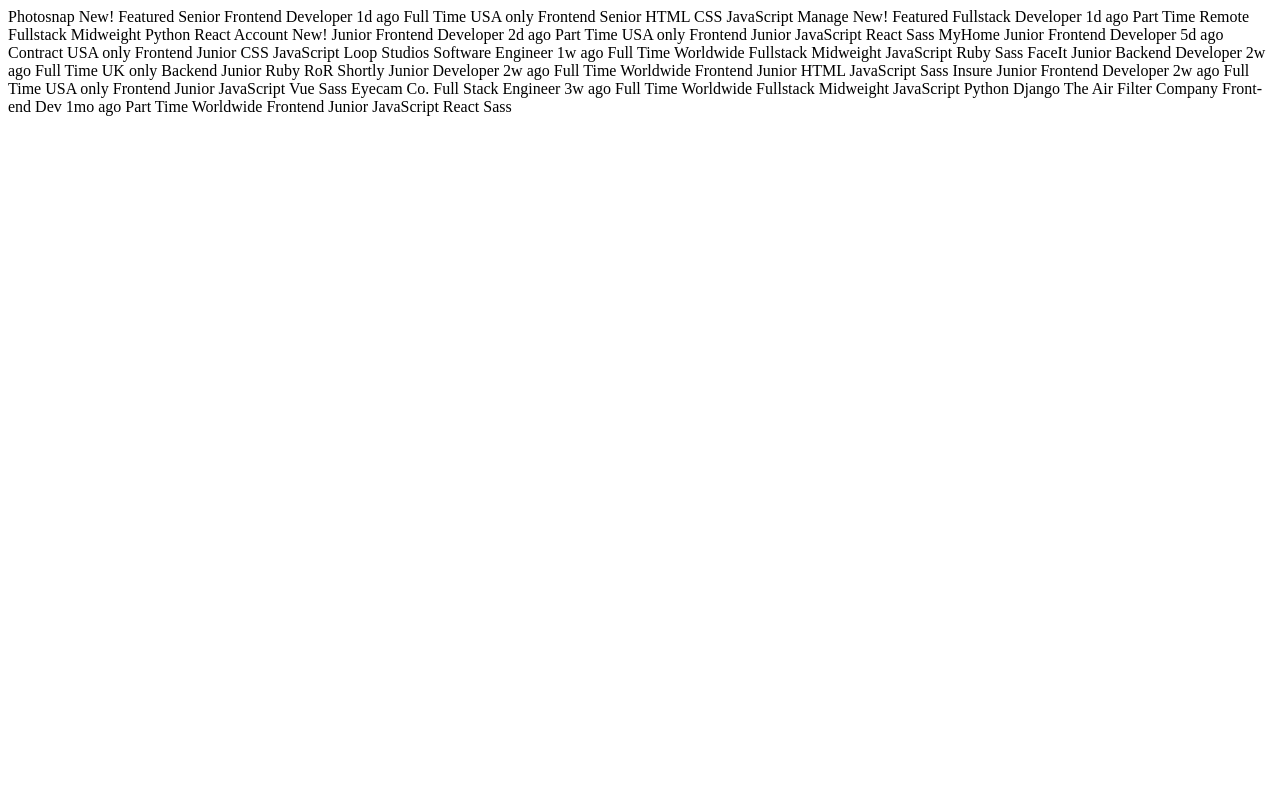
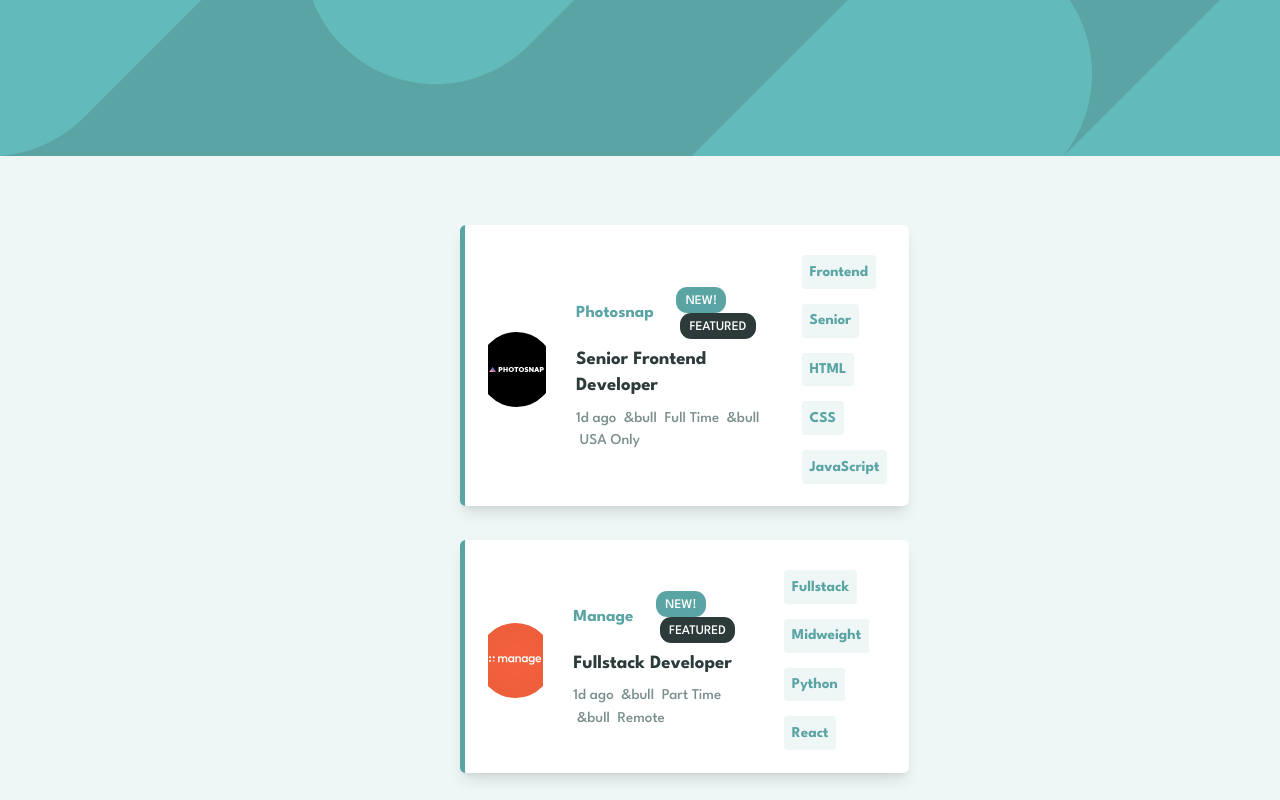
Before and after one commit to OGShawnLee/static-job-listings, a Svelte app: page / in a window 1280 px wide. Shown: the top 800 px of the page. Built offline with nearby package versions, Linux system fonts and the light colour scheme.

Commit message:
:sparkles: [feat]: add listings component

```diff
--- a/index.html
+++ b/index.html
@@ -4,9 +4,15 @@
     <meta charset="UTF-8" />
     <link rel="icon" sizes="32x32" type="image/png" href="/favicon-32x32.png" />
     <meta name="viewport" content="width=device-width, initial-scale=1.0" />
+    <link rel="preconnect" href="https://fonts.googleapis.com" />
+    <link rel="preconnect" href="https://fonts.gstatic.com" crossorigin />
+    <link
+      href="https://fonts.googleapis.com/css2?family=League+Spartan:wght@500;700&display=swap"
+      rel="stylesheet"
+    />
     <title>Frontend Mentor | Job Listings</title>
   </head>
-  <body>
+  <body class="pt-60 pb-24 | bg-steal-100 font-spartan">
     <div id="app"></div>
     <script type="module" src="/src/main.ts"></script>
   </body>
--- a/package.json
+++ b/package.json
@@ -17,6 +17,7 @@
     "svelte-preprocess": "^4.9.8",
     "tslib": "^2.3.1",
     "typescript": "^4.5.4",
-    "vite": "^2.9.0"
+    "vite": "^2.9.0",
+    "vite-plugin-windicss": "^1.8.4"
   }
 }
--- a/src/App.svelte
+++ b/src/App.svelte
@@ -1,115 +1,39 @@
-<!-- Item Start -->
-Photosnap New! Featured Senior Frontend Developer 1d ago Full Time USA only
-<!-- Role -->
-Frontend
-<!-- Level -->
-Senior
-<!-- Languages -->
-HTML CSS JavaScript
-<!-- Item End -->
+<script lang="ts">
+  import { Listing, Listings } from './components';
+</script>
 
-<!-- Item Start -->
-Manage New! Featured Fullstack Developer 1d ago Part Time Remote
-<!-- Role -->
-Fullstack
-<!-- Level -->
-Midweight
-<!-- Languages -->
-Python
-<!-- Tools -->
-React
-<!-- Item End -->
+<main class="max-w-sm mx-auto | sm:container">
+  <Listings let:listings>
+    <section class="grid gap-9">
+      <h1 class="sr-only">Job Listings</h1>
+      {#each listings as listing (listing.id)}
+        <Listing {listing} />
+      {/each}
+    </section>
+  </Listings>
+</main>
 
-<!-- Item Start -->
-Account New! Junior Frontend Developer 2d ago Part Time USA only
-<!-- Role -->
-Frontend
-<!-- Level -->
-Junior
-<!-- Languages -->
-JavaScript
-<!-- Tools -->
-React Sass
-<!-- Item End -->
+<style>
+  :global(html) {
+    font-size: 15px;
+  }
 
-<!-- Item Start -->
-MyHome Junior Frontend Developer 5d ago Contract USA only
-<!-- Role -->
-Frontend
-<!-- Level -->
-Junior
-<!-- Languages -->
-CSS JavaScript
-<!-- Item End -->
+  :global(body::after) {
+    content: '';
+    position: absolute;
+    top: 0;
+    width: 100%;
+    height: 156px;
+    z-index: -10;
+    background-color: hsl(180, 29%, 50%);
+    background-image: url('./assets/bg-header-desktop.svg');
+    background-size: cover;
+    background-repeat: no-repeat;
+  }
 
-<!-- Item Start -->
-Loop Studios Software Engineer 1w ago Full Time Worldwide
-<!-- Role -->
-Fullstack
-<!-- Level -->
-Midweight
-<!-- Languages -->
-JavaScript Ruby
-<!-- Tools -->
-Sass
-<!-- Item End -->
-
-<!-- Item Start -->
-FaceIt Junior Backend Developer 2w ago Full Time UK only
-<!-- Role -->
-Backend
-<!-- Level -->
-Junior
-<!-- Languages -->
-Ruby
-<!-- Tools -->
-RoR
-<!-- Item End -->
-
-<!-- Item Start -->
-Shortly Junior Developer 2w ago Full Time Worldwide
-<!-- Role -->
-Frontend
-<!-- Level -->
-Junior
-<!-- Languages -->
-HTML JavaScript
-<!-- Tools -->
-Sass
-<!-- Item End -->
-
-<!-- Item Start -->
-Insure Junior Frontend Developer 2w ago Full Time USA only
-<!-- Role -->
-Frontend
-<!-- Level -->
-Junior
-<!-- Languages -->
-JavaScript
-<!-- Tools -->
-Vue Sass
-<!-- Item End -->
-
-<!-- Item Start -->
-Eyecam Co. Full Stack Engineer 3w ago Full Time Worldwide
-<!-- Role -->
-Fullstack
-<!-- Level -->
-Midweight
-<!-- Languages -->
-JavaScript Python
-<!-- Tools -->
-Django
-<!-- Item End -->
-
-<!-- Item Start -->
-The Air Filter Company Front-end Dev 1mo ago Part Time Worldwide
-<!-- Role -->
-Frontend
-<!-- Level -->
-Junior
-<!-- Languages -->
-JavaScript
-<!-- Tools -->
-React Sass
-<!-- Item End -->
+  @media (max-width: 375px) {
+    :global(body::after) {
+      background-image: url('./assets/bg-header-mobile.svg');
+    }
+  }
+</style>
--- /dev/null
+++ b/src/components/Listing.svelte
@@ -0,0 +1,78 @@
+<script lang="ts">
+  export let listing: Listing;
+
+  const skills = [listing.role, listing.level, ...listing.languages, ...listing.tools];
+</script>
+
+<article
+  class="relative pt-12 px-6 pb-6 | flex flex-col gap-3 | bg-white rounded-md shadow-lg | sm:pt-8 lg:(flex-row items-center gap-8)"
+  class:featured={listing.featured}
+  id="listing-{listing.id}">
+  <!-- Details -->
+  <div class="sm:(flex items-center gap-8)">
+    <!-- Image -->
+    <div class="absolute -top-6 h-16 w-16 min-h-16 rounded-full sm:(static h-20 w-20 min-h-20)">
+      <img
+        class="w-full h-full object-center object-cover"
+        src={listing.logo}
+        alt="{listing.company}-logo" />
+    </div>
+    <div class="flex flex-col gap-2">
+      <div class="flex items-center gap-6">
+        <span class="text-lg font-bold text-cadet">
+          {listing.company}
+        </span>
+        {#if listing.featured || listing.new}
+          <div class="space-x-1 children:max-h-[fit-content]">
+            {#if listing.new}
+              <div class="inline-block px-2.5 py-0.5 | bg-cadet rounded-xl">
+                <span class="text-sm text-white uppercase">New!</span>
+              </div>
+            {/if}
+            {#if listing.featured}
+              <div class="inline-block px-2.5 py-0.5 | bg-steal-600 rounded-xl">
+                <span class="text-sm text-white uppercase">Featured</span>
+              </div>
+            {/if}
+          </div>
+        {/if}
+      </div>
+      <h2
+        class="text-xl font-bold text-steal-600 transition-colors duration-150 hover:text-cadet cursor-pointer">
+        {listing.position}
+      </h2>
+      <div class="space-x-1 text-steal-500">
+        <span>{listing.postedAt}</span>
+        <span aria-hidden="true"> &bull </span>
+        <span>{listing.contract}</span>
+        <span aria-hidden="true"> &bull </span>
+        <span>{listing.location}</span>
+      </div>
+    </div>
+  </div>
+  <!-- Divider -->
+  <div class="h-[1px] my-2.5 | bg-steal-600/30 | lg:hidden" />
+  <!-- Skills -->
+  <section class="lg:ml-auto">
+    <h3 class="sr-only">Skills</h3>
+    <ul class="flex flex-wrap gap-4">
+      {#each skills as skill}
+        <li>
+          <button
+            class="py-1.5 px-2 rounded | bg-steal-100 font-bold text-cadet transition-colors duration-150 hover:(bg-cadet text-steal-100)"
+            aria-label="add {skill} to the filter list">
+            {skill}
+          </button>
+        </li>
+      {/each}
+    </ul>
+  </section>
+</article>
+
+<style>
+  .featured {
+    border-left: 5px;
+    border-style: solid;
+    border-left-color: hsl(180, 29%, 50%);
+  }
+</style>
--- /dev/null
+++ b/src/components/Listings.svelte
@@ -0,0 +1,7 @@
+<script lang="ts">
+  import data from '../assets/data.json';
+
+  let listings = data as Listing[];
+</script>
+
+<slot {listings} />
--- /dev/null
+++ b/src/components/index.ts
@@ -0,0 +1,2 @@
+export { default as Listing } from './Listing.svelte';
+export { default as Listings } from './Listings.svelte';
--- a/src/main.ts
+++ b/src/main.ts
@@ -1,3 +1,4 @@
+import 'virtual:windi.css';
 import App from './App.svelte';
 
 const app = new App({
--- a/vite.config.ts
+++ b/vite.config.ts
@@ -1,7 +1,8 @@
+import windicss from 'vite-plugin-windicss';
 import { defineConfig } from 'vite';
 import { svelte } from '@sveltejs/vite-plugin-svelte';
 
 // https://vitejs.dev/config/
 export default defineConfig({
-  plugins: [svelte()],
+  plugins: [svelte(), windicss()],
 });
--- /dev/null
+++ b/windi.config.ts
@@ -0,0 +1,20 @@
+import { defineConfig } from 'windicss/helpers';
+
+export default defineConfig({
+  theme: {
+    colors: {
+      black: '#000',
+      cadet: 'hsl(180, 29%, 50%)',
+      steal: {
+        50: 'hsl(180, 52%, 96%)',
+        100: 'hsl(180, 31%, 95%)',
+        500: 'hsl(180, 8%, 52%)',
+        600: 'hsl(180, 14%, 20%)',
+      },
+      white: '#FFF',
+    },
+    fontFamily: {
+      spartan: ['League Spartan', 'sans-serif'],
+    },
+  },
+});
```
Also changed, not shown: src/app.d.ts (added, +15 -0 lines), 1 other file (tests, documents, lock files or other folders).
